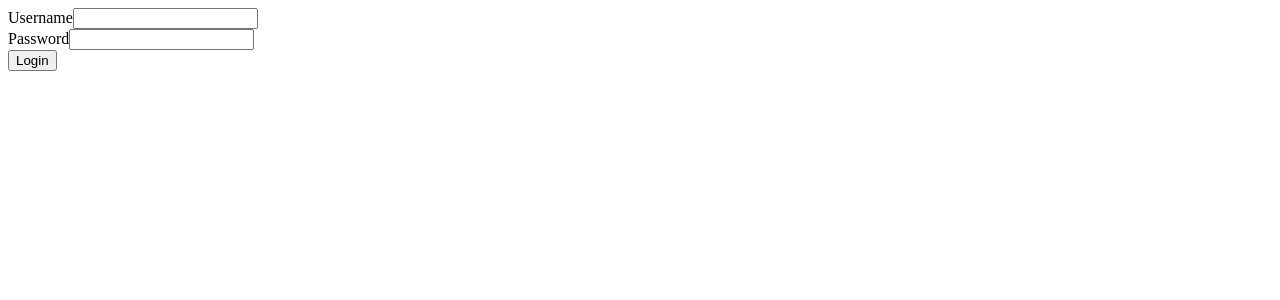
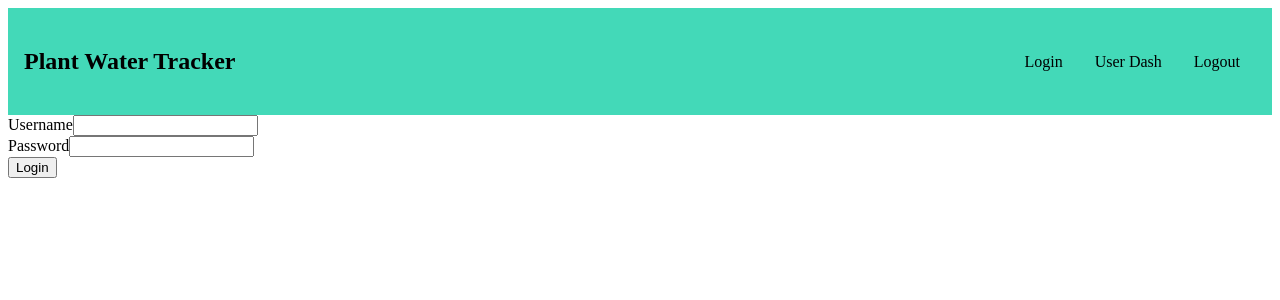
Before and after one commit to plant-water-tracker/frontend, a React (Create React App) app: page /login in a window 1280 px wide. Shown: the top 300 px of the page. Built offline with nearby package versions, Linux system fonts and the light colour scheme.

Commit message:
Made a simple header for pages other than home

```diff
--- a/src/components/App.js
+++ b/src/components/App.js
@@ -2,6 +2,8 @@ import React from 'react';
 import Home from './Home';
 import Register from './Register';
 import Login from './Login';
+import Header from './Header';
+import UserDashboard from './UserDashboard';
 import { Route, BrowserRouter as Router, Switch } from "react-router-dom";
 
 function App() {
@@ -11,10 +13,16 @@ function App() {
 
         <Switch>
 
+          <Route path='/user-dash'>
+            <Header/>
+            <UserDashboard/>
+          </Route>
           <Route path='/login'>
+            <Header/>
             <Login/>
           </Route>
           <Route path='/register'>
+            <Header/>
             <Register/>
           </Route>
           <Route exact path='/'>
--- /dev/null
+++ b/src/components/Header.css
@@ -0,0 +1,23 @@
+.header {
+    padding: 1em;
+    display:flex;
+    align-items: center;
+    justify-content: space-between;
+    background-color: #43d9b8;
+}
+
+.header p {
+    font-weight: bold;
+    font-size: 1.5em;
+}
+
+.nav li{
+    display: inline-block;
+    padding: 0.3rem 1rem;
+}
+
+.nav li a {
+    text-decoration: none;
+    color: black;
+    font-size: 1em;
+}
--- /dev/null
+++ b/src/components/Header.js
@@ -0,0 +1,18 @@
+import React from 'react';
+import { Link } from 'react-router-dom';
+import './Header.css';
+
+const Header = () => {
+    return(
+        <div className='header'>
+            <p>Plant Water Tracker</p>
+            <ul className='nav'>
+                <li><Link to="login">Login</Link></li>
+                <li><Link to="user-dash">User Dash</Link></li>
+                <li><Link to="logout">Logout</Link></li>
+            </ul>
+        </div>
+    );
+}
+
+export default Header;
```
